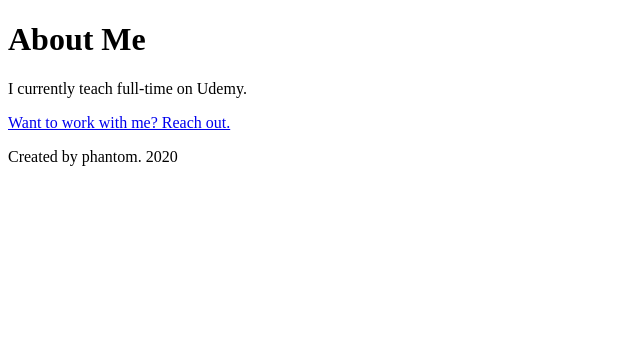
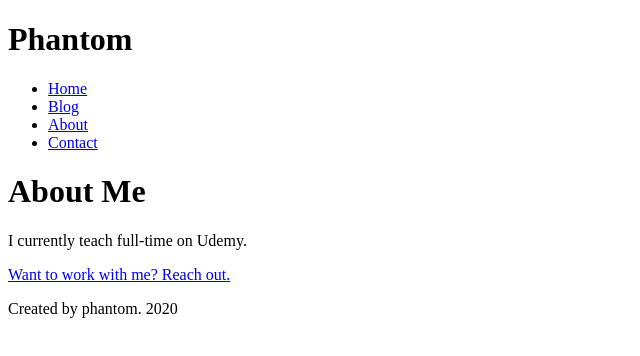
Before and after one commit to genius-jsdev/r_gatsby-bootcamp, a Gatsby site: page /about in a window 1280 px wide. Shown: the whole page, without its empty margins (0-640 px from the left). Built offline with nearby package versions, Linux system fonts and the light colour scheme; Gatsby itself is replaced by a stand-in of ours.

Commit message:
Implement Header Component

```diff
--- /dev/null
+++ b/src/components/header.js
@@ -0,0 +1,28 @@
+import React from "react"
+import { Link } from "gatsby"
+
+const Header = () => {
+  return (
+    <header>
+      <h1>Phantom</h1>
+      <nav>
+        <ul>
+          <li>
+            <Link to="/">Home</Link>
+          </li>
+          <li>
+            <Link to="/blog">Blog</Link>
+          </li>
+          <li>
+            <Link to="/about">About</Link>
+          </li>
+          <li>
+            <Link to="/contact">Contact</Link>
+          </li>
+        </ul>
+      </nav>
+    </header>
+  )
+}
+
+export default Header
--- a/src/pages/about.js
+++ b/src/pages/about.js
@@ -1,17 +1,21 @@
-import React from 'react';
-import { Link } from 'gatsby';
+import React from "react"
+import { Link } from "gatsby"
 
-import Footer from '../components/footer';
+import Footer from "../components/footer"
+import Header from "../components/header"
 
 const AboutPage = () => {
   return (
     <div>
+      <Header />
       <h1>About Me</h1>
       <p>I currently teach full-time on Udemy.</p>
-            <p><Link to="/contact">Want to work with me? Reach out.</Link></p>
+      <p>
+        <Link to="/contact">Want to work with me? Reach out.</Link>
+      </p>
       <Footer />
     </div>
-    );
+  )
 }
 
-export default AboutPage;
+export default AboutPage
--- a/src/pages/contact.js
+++ b/src/pages/contact.js
@@ -1,10 +1,12 @@
 import React from "react"
 
 import Footer from "../components/footer"
+import Header from "../components/header"
 
 const ContactPage = () => {
   return (
     <div>
+      <Header />
       <h1>Contact</h1>
       <p>
         The best way to reach me is via{" "}
```
Also changed, not shown: src/components/footer.js (+7 -7 lines), src/pages/blog.js (+6 -4 lines), src/pages/index.js (+9 -5 lines). Lines whose indentation alone changed are shown as unchanged.
